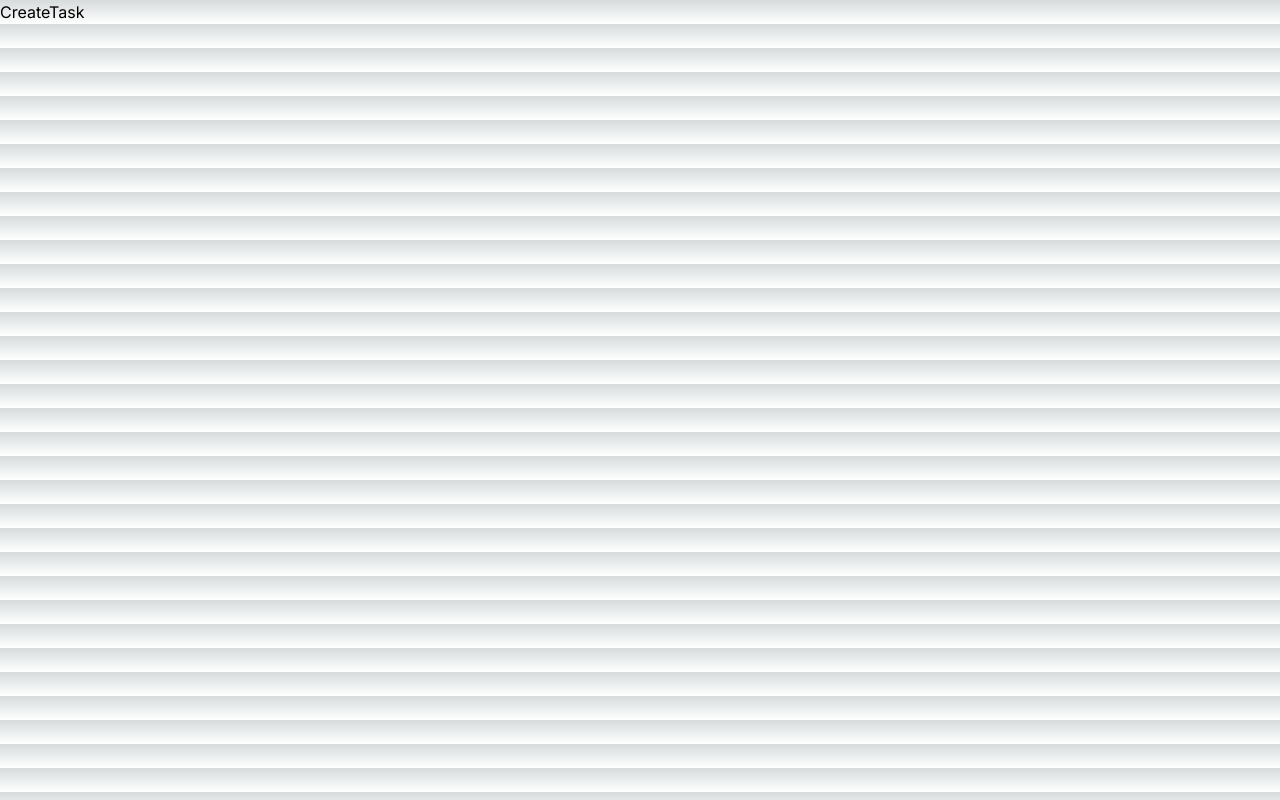
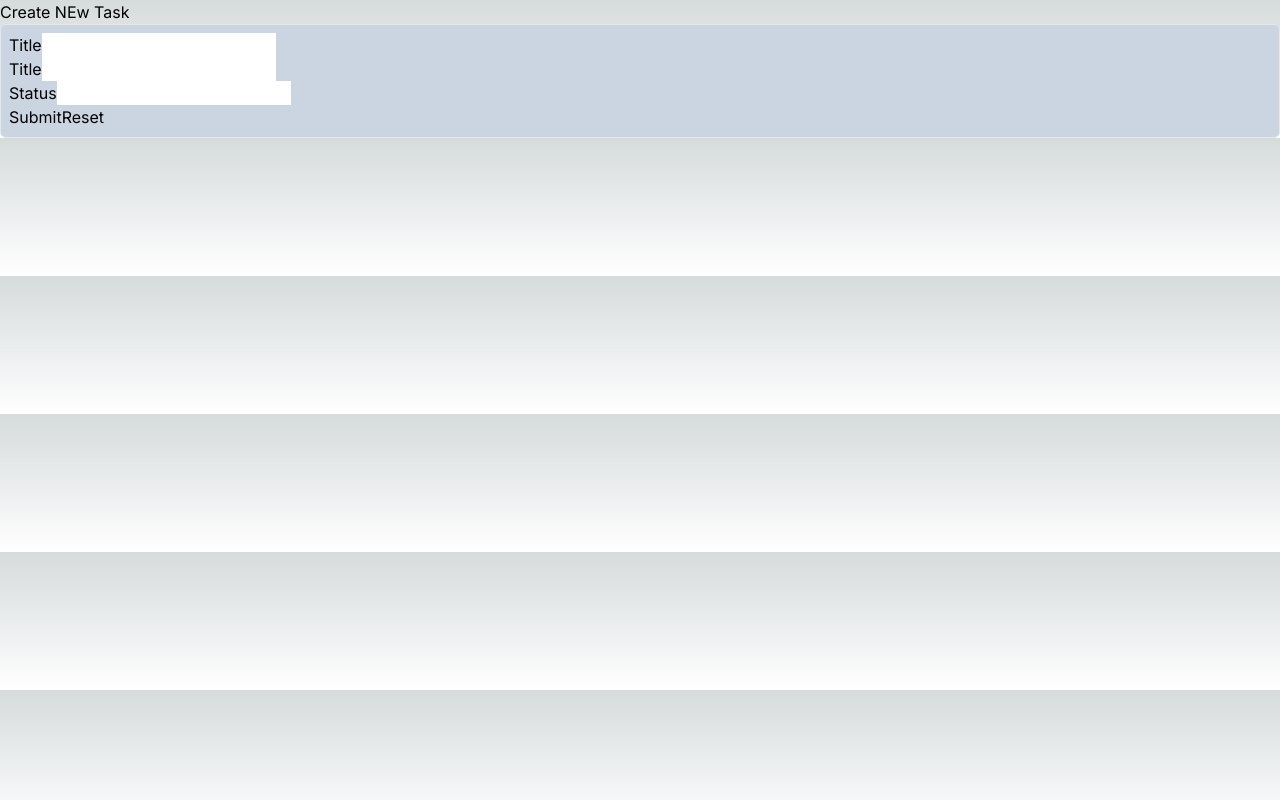
Before and after one commit to KhaledAMARI/Task-Management-Next-Client, a Next.js app: page /create-task in a window 1280 px wide. Built offline with nearby package versions, Linux system fonts and the light colour scheme.

Commit message:
- WIP: Vreate task form.

```diff
--- a/src/app/create-task/page.tsx
+++ b/src/app/create-task/page.tsx
@@ -1,8 +1,56 @@
-import React from 'react'
+"use client"
+import React, { ChangeEvent, FormEventHandler, useState } from 'react'
 
 const CreateTask = () => {
+  const initialTask = {
+    title: '',
+    description: '',
+    status: ''
+  };
+
+  const [newTask, setNewTask] = useState(initialTask)
+  console.log("🚀 ~ CreateTask ~ newTask:", newTask)
+  const handleSubmit:FormEventHandler<HTMLFormElement> = (e) => {
+    e.preventDefault();
+    console.log("🚀 ~ handleSubmit ~ e:", e)
+  }
+  const handleReset:FormEventHandler<HTMLFormElement> = (e) => {
+    e.preventDefault();
+    console.log("🚀 ~ handleReset ~ e:", e)
+  }
+
+  const handleInput = (e: ChangeEvent<HTMLInputElement>) => {
+    console.log("🚀 ~ handleInput ~ e:", e)
+    setNewTask(prevState => {
+      return {
+        ...prevState,
+        [e.target.name]: e.target.value,
+      }
+    })
+  }
+
   return (
-    <div>CreateTask</div>
+    <div className='flex-col justify-center items-center'>
+      <h2>Create NEw Task</h2>
+      <form className='border rounded-md bg-slate-300 flex-col justify-center items-center p-2 text-Black h-full w-full' onSubmit={handleSubmit} onReset={handleReset}>
+        <div className='flex-col'>
+          <label className='' htmlFor='title'>Title</label>
+          <input className='' type='text' id='title' name='title' value={newTask.title} onChange={handleInput} required />
+        </div>
+        <div>
+          <label htmlFor='description'>Title</label>
+          <input type='text' id='description' name='description' value={newTask.description} onChange={handleInput} required />
+        </div>
+        <div>
+          <label htmlFor='status'>Status</label>
+          <input type='text' id='status' name='status' value={newTask.status} onChange={handleInput} required />
+        </div>
+        <div>
+          <button type='submit'>Submit</button>
+          <button type='reset'>Reset</button>
+        </div>
+      </form>
+    </div>
   )
 }
 
--- a/src/app/page.tsx
+++ b/src/app/page.tsx
@@ -1,12 +1,16 @@
 "use client"
-import { useEffect } from "react";
+import { ChangeEvent, useEffect, useState } from "react";
+import { useRouter } from 'next/navigation';
 import Board from "./components/Board";
 import { getTasks } from "./services/tasks";
 import {useTaskStore} from "./store";
 
 export default function Home() {
+  const router = useRouter();
+
   const setTasks = useTaskStore((state: any) => state.setTasks);
   const tasks = useTaskStore((state: any) => state.tasks);
+  const [taskType, setTaskType] = useState('');
 
   useEffect(() => {
     if (tasks.data.length === 0) {
@@ -14,11 +18,22 @@ export default function Home() {
     }
   }, []);
 
+  const handleTaskTypeSelection = (e: ChangeEvent<HTMLSelectElement>) => {
+    setTaskType(e.target.value);
+    router.push('/create-task');
+  }
+
   return (
     <main className="flex min-h-screen flex-col items-center justify-between p-24">
       <div>
         <h1>Task Management Board</h1>
       </div>
+      <select value={taskType} onChange={handleTaskTypeSelection} className='p-3 bg-white text-black'>
+        <option value="" disabled>Add New Task</option>
+        <option value="pending">Pending</option>
+        <option value="in-progress">In Progress</option>
+        <option value="done">Done</option>
+      </select>
       <Board />
     </main>
   );
```
